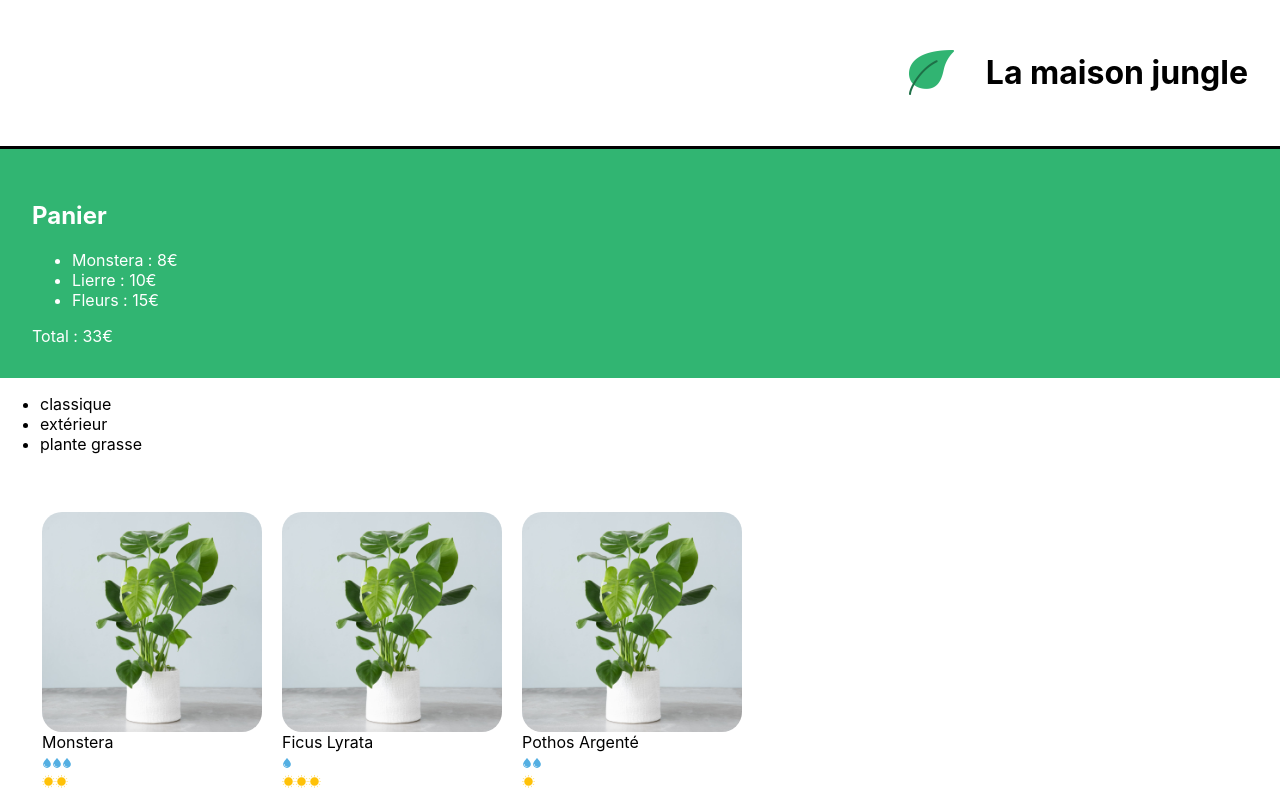
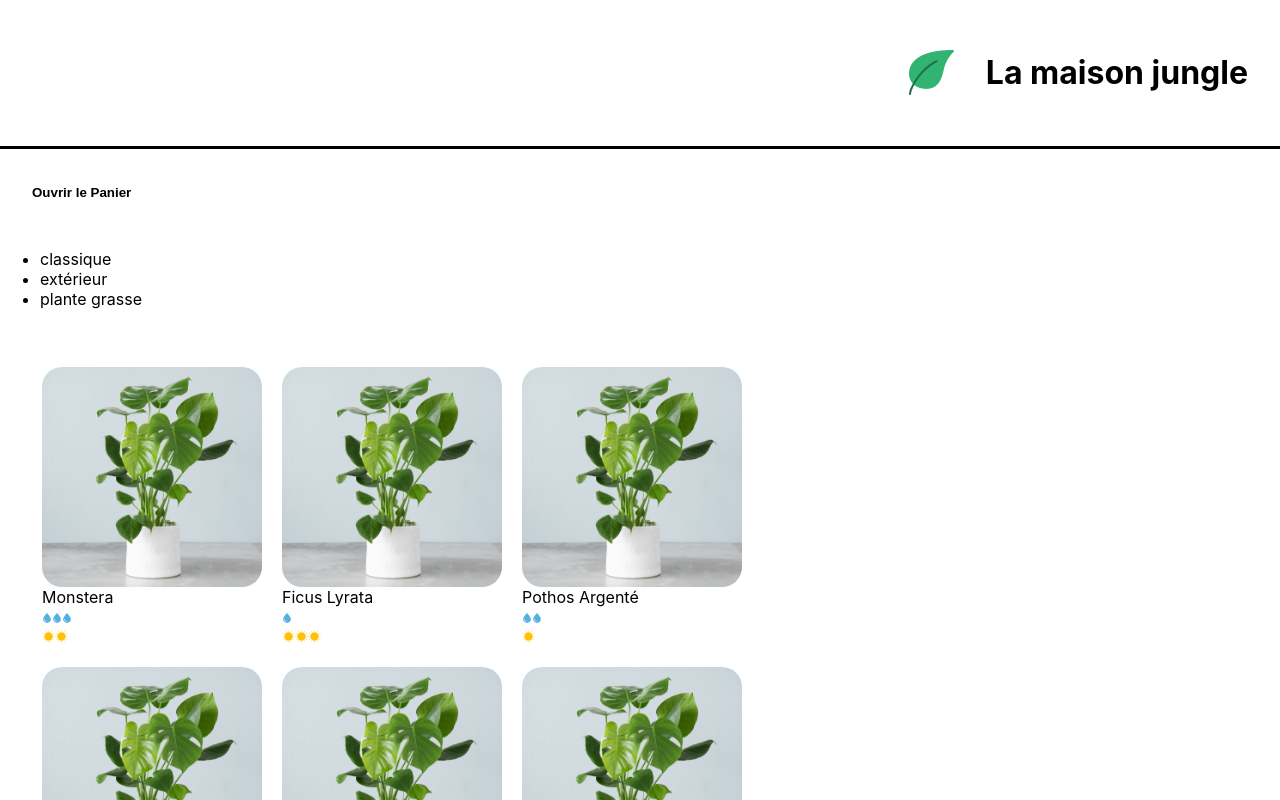
Before and after one commit to Alex-AZ/la_maison_jungle, a React (Create React App) app: page / in a window 1280 px wide. Shown: the top 800 px of the page. Built offline with nearby package versions, Linux system fonts and the light colour scheme.

Commit message:
Add P3C1-Solution. Todo add button 'add' below PlantItem

```diff
--- a/src/components/App.js
+++ b/src/components/App.js
@@ -11,8 +11,10 @@
         <img src={logo} alt='La maison jungle' className='lmj-logo' />
         <h1 className='lmj-title'>La maison jungle</h1>
       </Banner>
-      <Cart />
-      <ShoppingList />
+      <div className="lmj-layout-inner">
+        <Cart />
+        <ShoppingList />
+      </div>
       <Footer />
     </div>
   );
--- a/src/components/Cart.js
+++ b/src/components/Cart.js
@@ -1,18 +1,34 @@
 import '../styles/Cart.css'
+import { useState } from 'react'
 
 function Cart() {
 	const monsteraPrice = 8
-	const ivyPrice = 10
-	const flowerPrice = 15
-	return (
+	const [cart, updateCart] = useState(0) // Variable d'état
+	const [isOpen, setIsOpen] = useState(false) // Variable d'état
+
+	return isOpen ? (
 		<div className="lmj-cart">
+			<button className='lmj-cart-toggle-button'
+				onClick={() => setIsOpen(false)}>
+					Fermer
+			</button>
 			<h2>Panier</h2>
 			<ul>
-				<li>Monstera : {monsteraPrice}€</li>
-				<li>Lierre : {ivyPrice}€</li>
-				<li>Fleurs : {flowerPrice}€</li>
+				Monstera : {monsteraPrice}€
+				<button onClick={() => updateCart(cart + 1)}>
+					Ajouter
+				</button>
 			</ul>
-			Total : {monsteraPrice + ivyPrice + flowerPrice}€
+			<h3>Total : {monsteraPrice * cart}€</h3>
+			<button onClick={() => updateCart(0)}>Vider le panier</button>
+		</div>
+	) : (
+		<div className='lmj-cart-closed'>
+			<button
+				className='lmj-cart-toggle-button'
+				onClick={() => setIsOpen(true)}>
+					Ouvrir le Panier
+			</button>
 		</div>
 	)
 }
--- a/src/styles/Cart.css
+++ b/src/styles/Cart.css
@@ -1,5 +1,34 @@
 .lmj-cart {
-    padding: 32px;
-    color: white;
-    background-color: #31b572;
+	color: white;
+	background-color: #31b572;
+	padding: 32px;
+	display: flex;
+	flex-direction: column;
+	justify-content: flex-start;
+	width: 200px;
 }
+
+.lmj-cart-add-button {
+	margin-left: 32px;
+	cursor: pointer;
+}
+
+.lmj-cart-toggle-button {
+	background: none;
+	outline: none;
+	border: none;
+	font-weight: 600;
+	cursor: pointer;
+	align-self: self-start;
+	padding: 0;
+	color: white;
+}
+
+.lmj-cart-closed {
+	padding: 32px;
+	width: 200px;
+}
+
+.lmj-cart-closed > button {
+	color: black;
+}
--- /dev/null
+++ b/src/styles/Layout.css
@@ -0,0 +1,4 @@
+.lmj-layout-inner {
+	display: flex;
+	flex-direction: row;
+}
```
Also changed, not shown: src/styles/Care.css (deleted).
